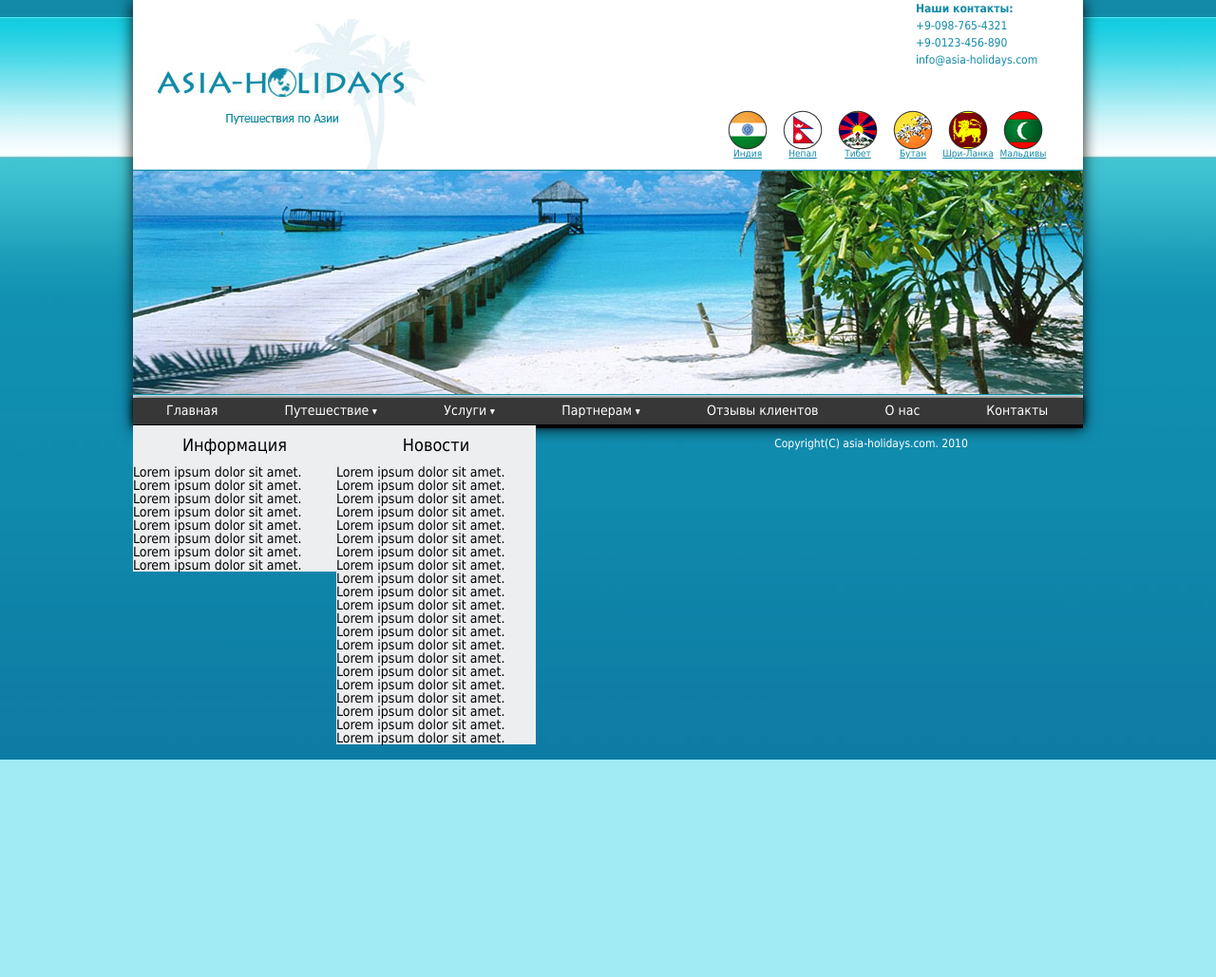
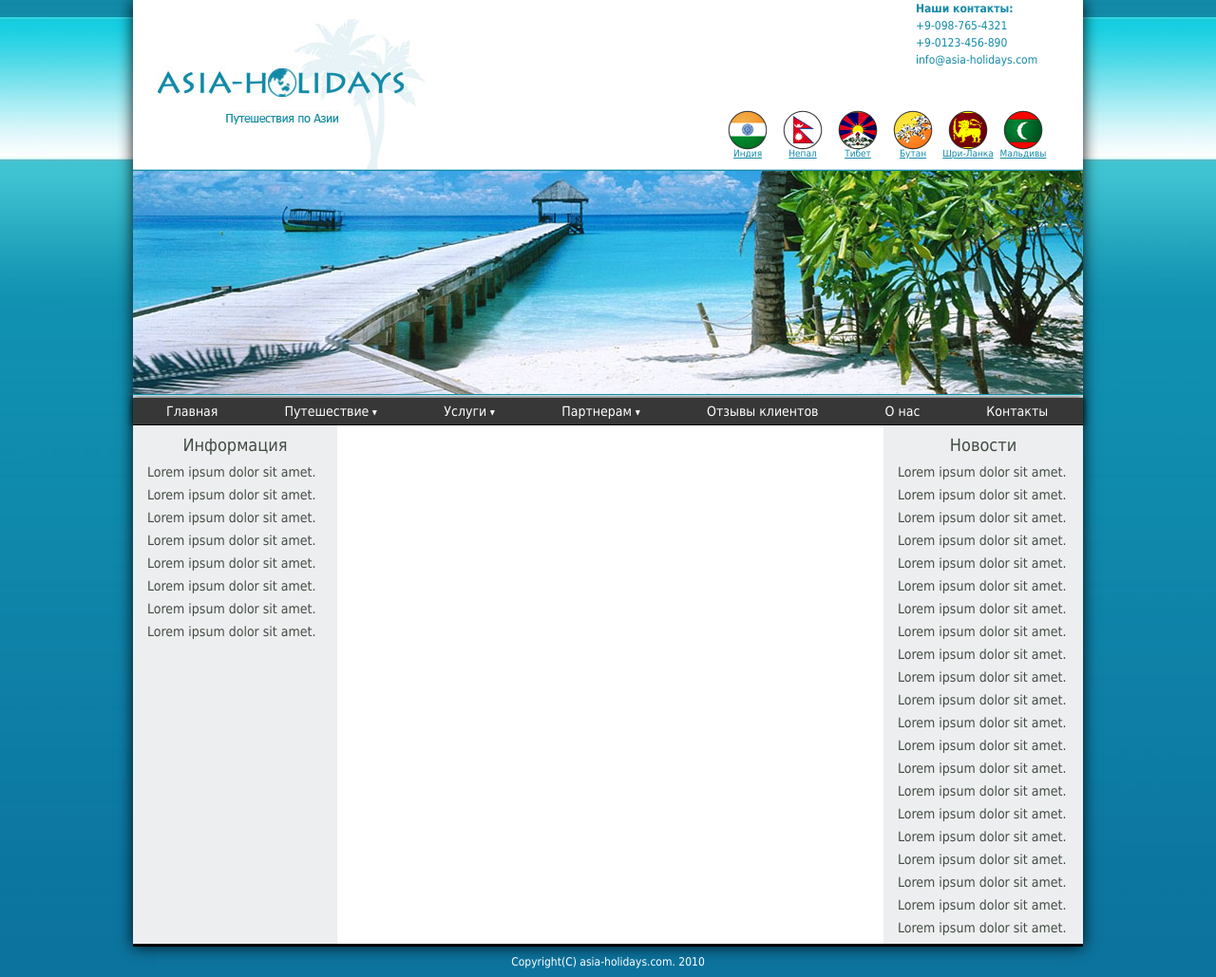
Before and after one commit to mari-amir/Homework_4, a plain HTML site: page index.html in a window 1280 px wide. Shown: the whole page at 95% size. Before the commit the page ends 800 px from the top, so only its background shows below. Drawn offline with Linux system fonts and the light colour scheme.

Commit message:
update file css

```diff
--- a/css/style.css
+++ b/css/style.css
@@ -87,8 +87,14 @@ margin-left: 240px;
 .menu {
   background: linear-gradient(#373737 28px, #303030 28px);
   border-bottom: 1px solid #000;
-  height: 28px;
   box-shadow: 0 0 7px rgba(0,0,0,0.9);
+  list-style: none;
+}
+.menu:after {
+  display: block;
+  content: ' ';
+  clear: both;
+  float: none;
 }
 .menu li {
   float: left;
@@ -96,30 +102,33 @@ margin-left: 240px;
 }
 .menu li a {
   display: block;
+  color: #fff;
+  text-decoration: none;
+  margin: 7px 0 7px;
   padding: 0 35px;
-  line-height:10px;
-  color: #fff;
-  margin-top: 8px;
-  text-decoration: none;
 }
 .sub-menu {
-  display: none;;
+  display: none;
   position: absolute;
-  left: 0;
-  top: 30px;
   background-color: #303030;
   box-shadow: 0 0 7px rgba(0,0,0,0.9);
 }
+.submenu li {
+  display: block;
+}
 .sub-menu li a {
   display: block;
-  padding: 10px 33px;
+  padding: 3px 33px;
 }
-.menu li:hover ul {
+.submenu li a:hover {
+  text-decoration: underline;
+}
+.menu li:hover ul.sub-menu {
   display: block;
 }
 
 /*CONTENT*/
-.content{
+.container {
   color: #424c43;
   overflow: hidden;
 }
@@ -128,26 +137,29 @@ h2 {
   font-size: 18px;
   margin: 12px 0;
 }
-.content p {
+.container p {
   margin:10px 15px;
 }
 .content-left {
-  width: 214px;
+  width: 215px;
   background-color: #edeef0;
   float: left;
-  height: auto;
+  padding-bottom: 20000px;
+  margin-bottom: -20000px;
+}
+.content-center {
+  float: left;
+  width: 575px;
+  background-color: #fff;
+  padding-bottom: 20000px;
+  margin-bottom: -20000px;
 }
 .content-right {
   width: 210px;
   background-color: #edeef0;
   float: left;
-  height: auto;;
-}
-.content-center {
-  float: left;
-  width: 575px;
-  background-color: #fff;
-  height: auto;
+  padding-bottom: 20000px;
+  margin-bottom: -20000px;
 }
 
 /*FOOTER*/
```
